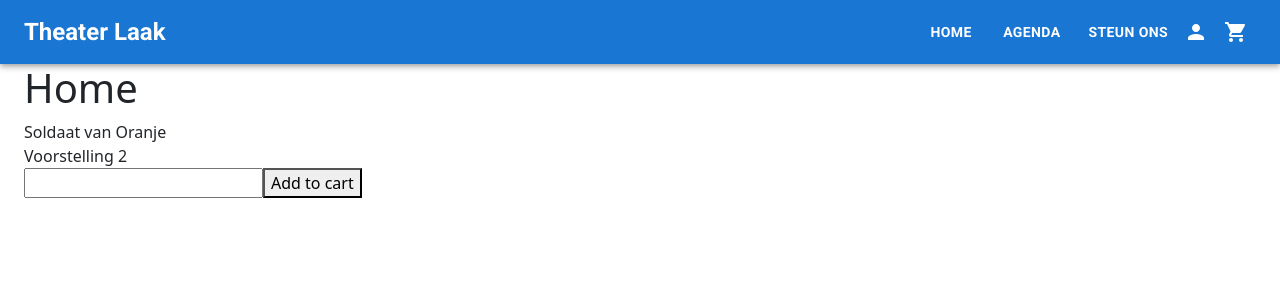
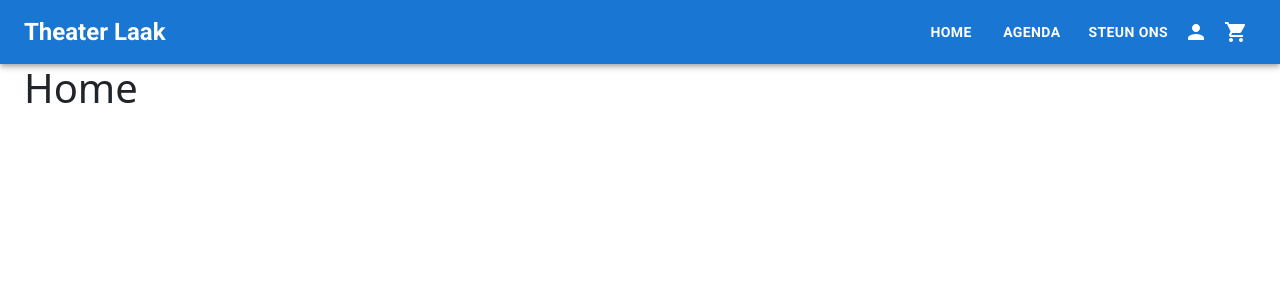
Before and after one commit to WDPR-Groep-4/WDPR, a React (Create React App) app in the folder ClientApp/: page / in a window 1280 px wide. Shown: the top 300 px of the page. Built offline with nearby package versions, Linux system fonts and the light colour scheme.

Commit message:
onnodige code verwijderd

```diff
--- a/ClientApp/src/components/pages/home/HomePage.js
+++ b/ClientApp/src/components/pages/home/HomePage.js
@@ -1,32 +1,9 @@
 import { Container } from "@mui/system";
-import { useContext } from "react";
-import { Cart } from "../../../CartContext";
-import { useState } from "react";
-import { nanoid } from "nanoid";
 
 export default function HomePage(props) {
-    const { cart, dispatch } = useContext(Cart);
-    const [input, setInput] = useState("");
-
-    const cartElements = cart.producten.map((item) => (
-        <div key={item.id}>{item.naam}</div>
-    ));
-
     return (
         <Container maxWidth="xl">
             <h1>Home</h1>
-            {cartElements}
-            <input type="text" value={input} onChange={(e) => setInput(e.target.value)} />
-            <button
-                onClick={() =>
-                    dispatch({
-                        type: "ADD_TO_CART",
-                        payload: { id: nanoid(), naam: input },
-                    })
-                }
-            >
-                Add to cart
-            </button>
         </Container>
     );
 }
```
Also changed, not shown: ClientApp/src/CartContext.js (+16 -1 lines).
